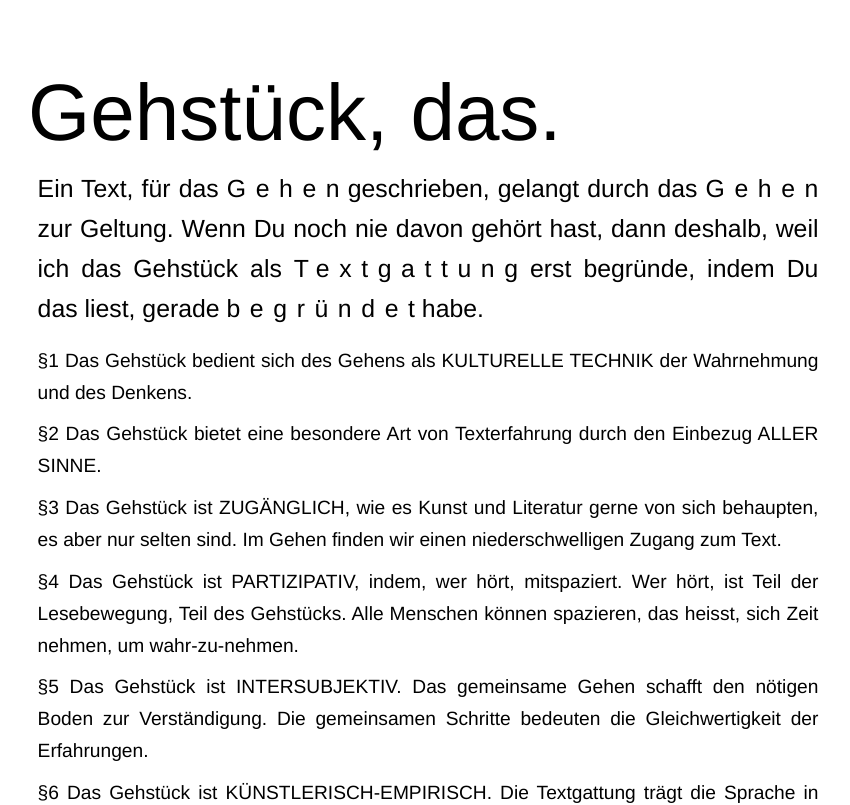
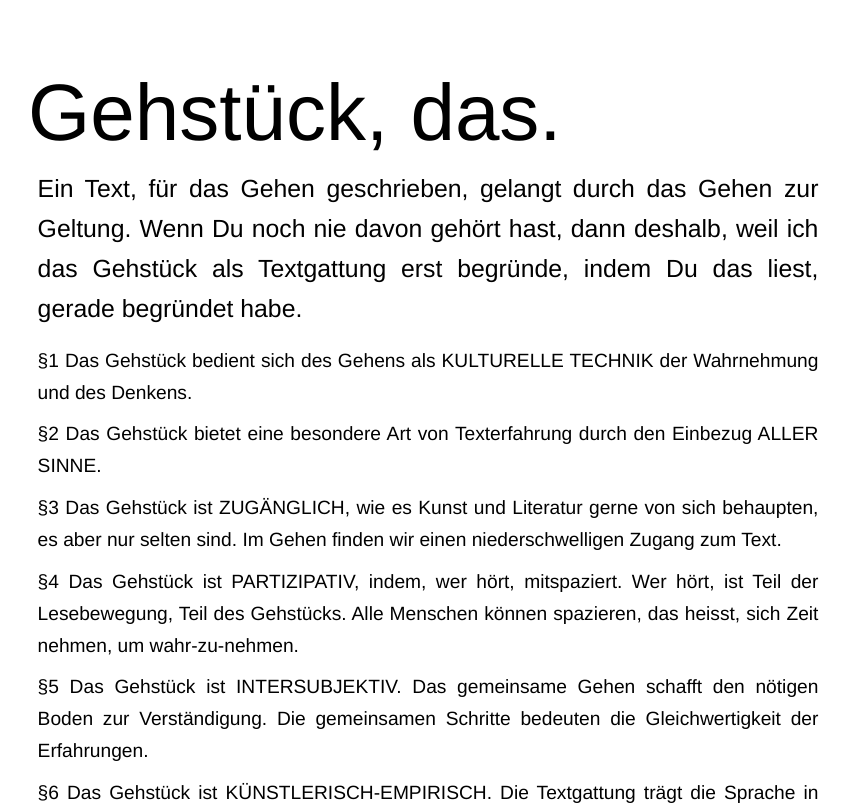
Before and after one commit to dan-wenger/gehstueck-website, a SvelteKit app: page / in a window 1280 px wide. Shown: the top 805 px of the page, without its empty margins (212-1062 px from the left). Built offline with nearby package versions, Linux system fonts and the light colour scheme.

Commit message:
DELETE <span class="wider"></span>

```diff
--- a/src/routes/+page.svelte
+++ b/src/routes/+page.svelte
@@ -6,12 +6,7 @@
 <main lang="de">
   <h1 class="titel">Gehstück, das.</h1>
   <p class="subline blocksatz" lang="de">
-    Ein Text, für das <span class="wider">Gehen</span> geschrieben,
-    gelangt durch das <span class="wider">Gehen</span> zur Geltung. Wenn
-    Du noch nie davon gehört hast, dann deshalb, weil ich das Gehstück als
-    <span class="wider">Textgattung</span>
-    erst begründe, indem Du das liest, gerade
-    <span class="wider">begründet</span> habe.
+    Ein Text, für das Gehen geschrieben, gelangt durch das Gehen zur Geltung. Wenn Du noch nie davon gehört hast, dann deshalb, weil ich das Gehstück als Textgattung erst begründe, indem Du das liest, gerade begründet habe.
   </p>
   <div class="blocksatz paragraphen">
     <p>
```
